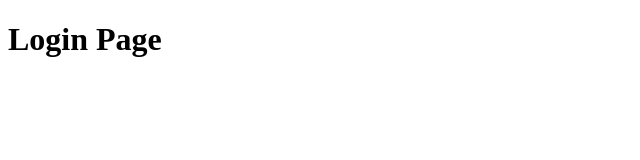
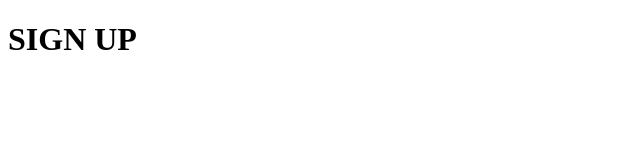
Before and after one commit to chrisKodehode/single-page-applicaition, a React (Vite) app: page / in a window 1280 px wide. Shown: the top 160 px of the page, without its empty margins (0-640 px from the left). Built offline with nearby package versions, Linux system fonts and the light colour scheme.

Commit message:
Change login page title to "SIGN UP" and add styling files for error, login, and success pages.

```diff
--- a/src/components/LoginPage.jsx
+++ b/src/components/LoginPage.jsx
@@ -1,7 +1,7 @@
 function LoginPage() {
     return (
         <div>
-            <h1>Login Page</h1>
+            <h1>SIGN UP</h1>
         </div>
     )
 }
```
Also changed, not shown: src/styling/ErrorPage.css (added), src/styling/LoginPage.css (added), src/styling/SuccessPage.css (added).
